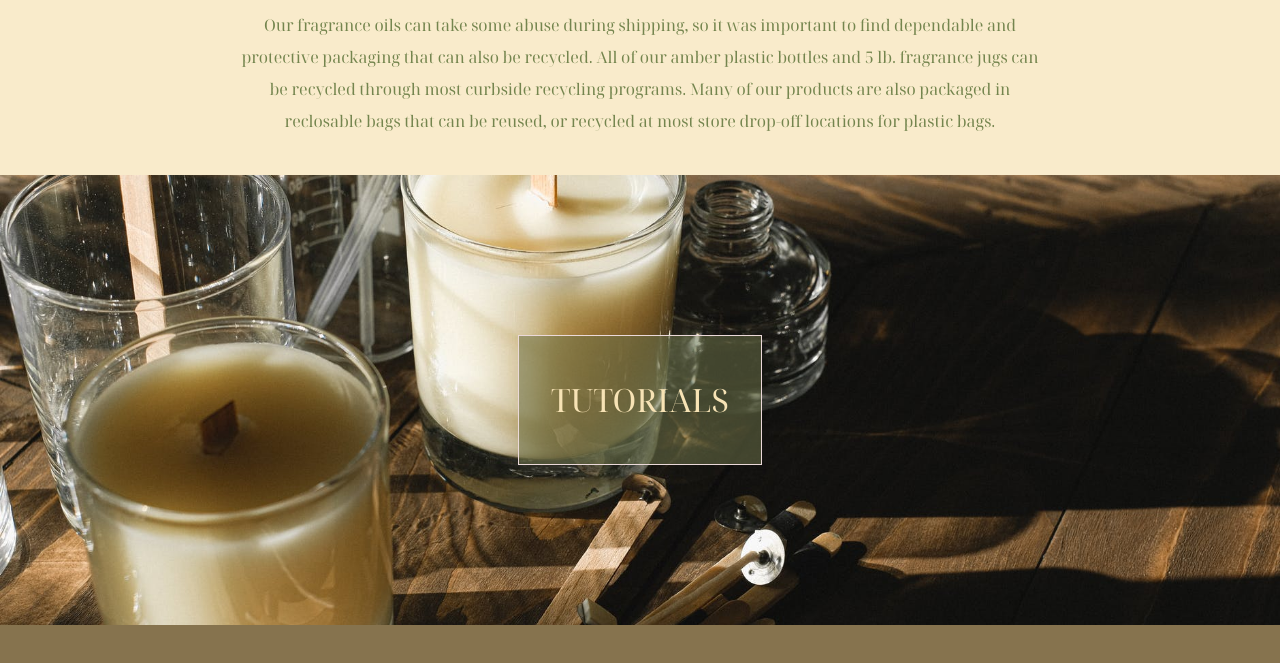
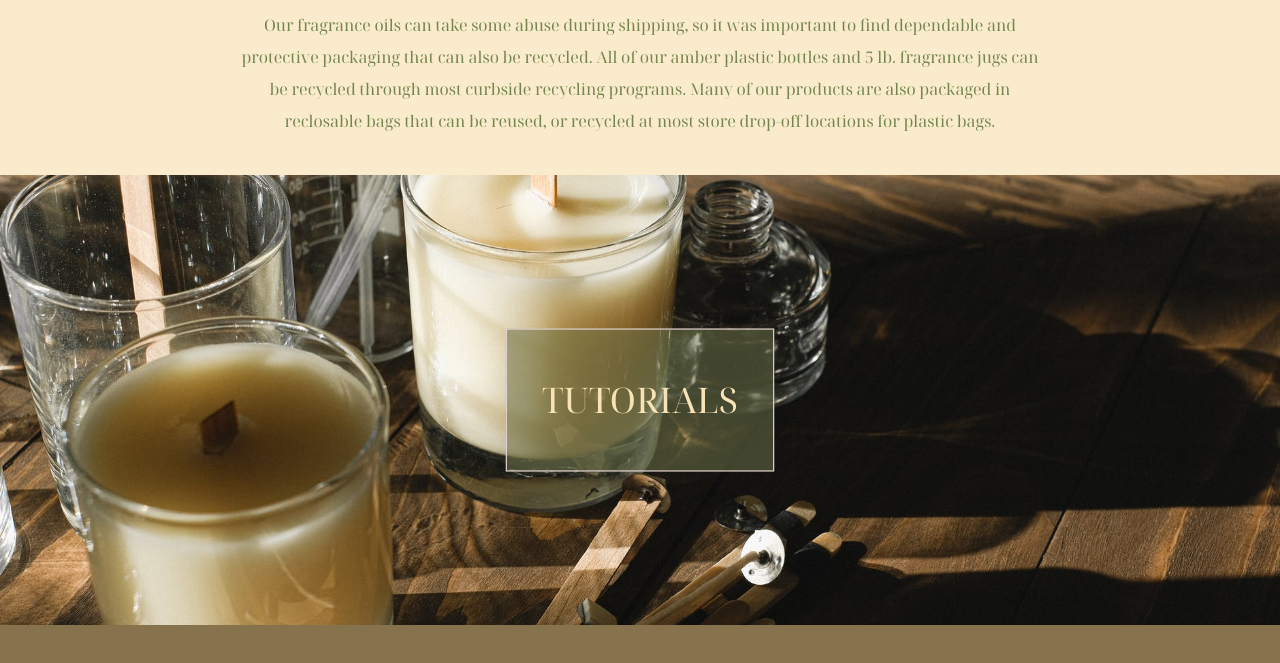
Before and after one commit to Hanna-Piia/CSS-CandleShop, a plain HTML site: page index.html in a window 1280 px wide. In both pictures the pointer is over the link "TUTORIALS". Shown: the part 1311-1974 px from the top of the page. Drawn offline with Linux system fonts and the light colour scheme.

Commit message:
Candle Shop

```diff
--- a/css/style.css
+++ b/css/style.css
@@ -127,6 +127,10 @@ body {
     transition: all 1.5s ease-in-out;
 }
 
+.tutorials-image__text a:hover {
+    transform: scale(1.1);
+}
+
 .footer {
     background-color: rgb(134, 115, 78);
     color: rgb(252, 218, 155);
```
